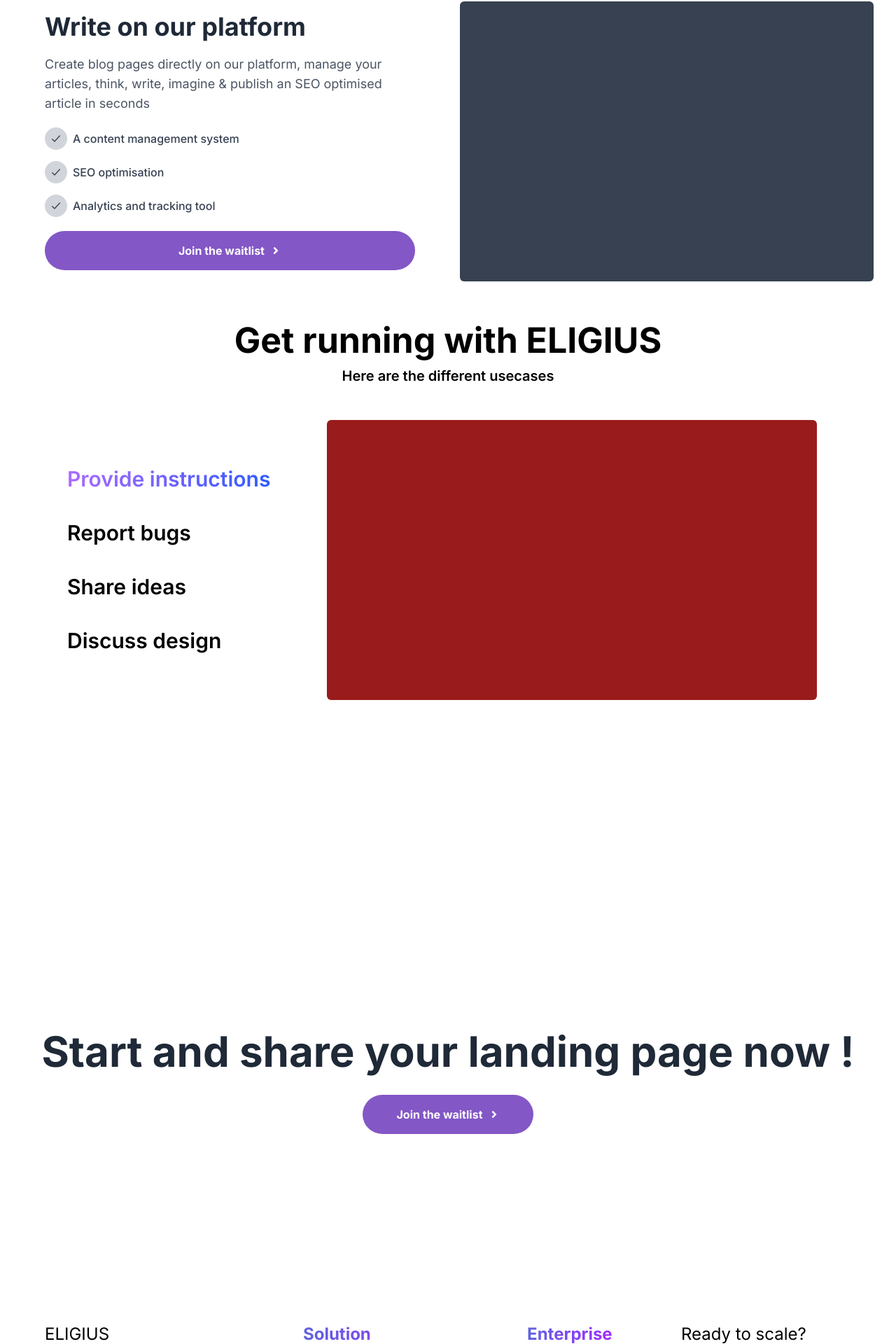
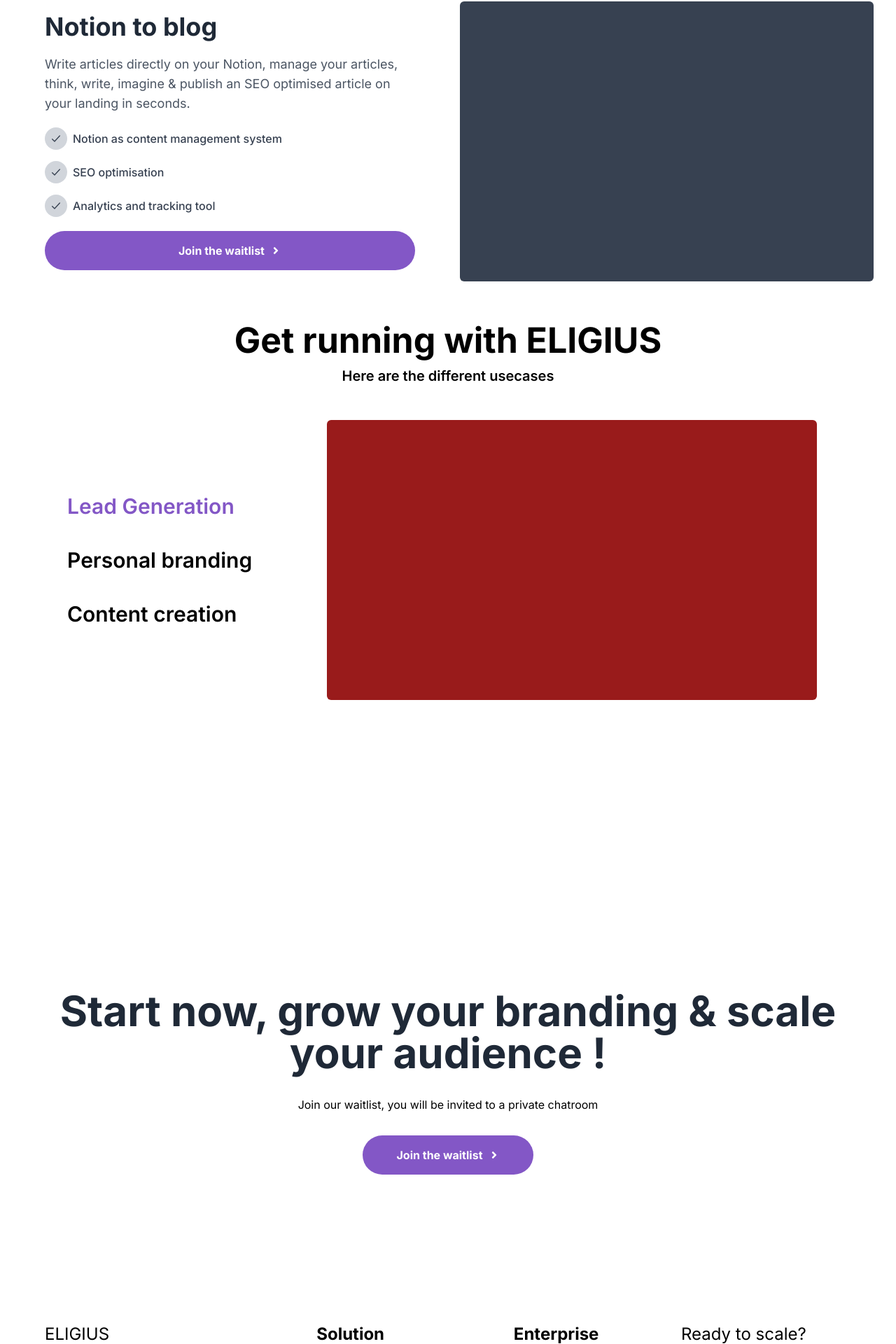
Before and after one commit to MehdiKhoudali/blog, a Next.js app in the folder eligius/: page / in a window 1280 px wide. Shown: the part 2034-3954 px from the top of the page at 70% size. Built offline with nearby package versions, Linux system fonts and the light colour scheme.

Commit message:
Added new things

```diff
--- a/eligius/app/sections/Cta.tsx
+++ b/eligius/app/sections/Cta.tsx
@@ -3,7 +3,8 @@
 export default function Cta() {
 	return (
 		<section className="md:h-[70vh] text-center px-4 bg-white py-24 flex flex-col justify-center gap-5 md:gap-8">
-            <h2 id="hero_h1" className="sm:leading-[1.5rem] text-gray-800 font-bold text-[3rem] md:text-6xl">Start and share your landing page now !</h2>
+            <h2 id="hero_h1" className="sm:leading-[1.5rem] text-center text-gray-800 font-bold text-[3rem] md:text-6xl">Start now, grow your branding & scale your audience !</h2>
+            <p>Join our waitlist, you will be invited to a private chatroom</p>
             <div className="flex flex-col gap-2 md:gap-4 md:flex-row justify-center">
                 <JoinWaitlist />
             </div>
--- a/eligius/app/sections/Features.tsx
+++ b/eligius/app/sections/Features.tsx
@@ -35,10 +35,10 @@
             </div>
             <div className="my-8 flex flex-col md:flex-row justify-center md:justify-between items-center w-full gap-8">
                 <div className="w-full md:w-[50%] flex text-left flex-col gap-5 md:px-8">
-                    <h3 className="text-gray-800 font-bold text-4xl">Write on our platform</h3>
-                    <p className="text-gray-600 font-regular text-lg">Create blog pages directly on our platform, manage your articles, think, write, imagine & publish an SEO optimised article in seconds</p>
+                    <h3 className="text-gray-800 font-bold text-4xl">Notion to blog</h3>
+                    <p className="text-gray-600 font-regular text-lg">Write articles directly on your Notion, manage your articles, think, write, imagine & publish an SEO optimised article on your landing in seconds.</p>
                     <ul className="flex flex-col gap-4">
-                        <li className="flex gap-2 items-center font-medium text-gray-700">{Check}A content management system</li>
+                        <li className="flex gap-2 items-center font-medium text-gray-700">{Check}Notion as content management system</li>
                         <li className="flex gap-2 items-center font-medium text-gray-700">{Check}SEO optimisation</li>
                         <li className="flex gap-2 items-center font-medium text-gray-700">{Check}Analytics and tracking tool</li>
                     </ul>
--- a/eligius/app/sections/Footer.tsx
+++ b/eligius/app/sections/Footer.tsx
@@ -14,7 +14,7 @@
         </p>
       </div>
       <div className='flex flex-col gap-8 text-left top-2'>
-        <h3 className='font-bold text-2xl text-transparent bg-clip-text bg-gradient-to-r from-[#5E63DE] to-[#A22CFF]'>
+        <h3 className='font-bold text-2xl text-black'>
           Solution
         </h3>
         <Link
@@ -33,11 +33,11 @@
           href='#'
           className='text-gray-500 hover:text-transparent hover:bg-clip-text hover:bg-gradient-to-r hover:from-[#5E63DE] hover:to-[#A22CFF]'
         >
-          Content management system
+          Notion as CMS
         </Link>
       </div>
       <div className='flex flex-col gap-8 text-left top-2'>
-        <h3 className='font-bold text-2xl text-transparent bg-clip-text bg-gradient-to-r from-[#5E63DE] to-[#A22CFF]'>
+        <h3 className='font-bold text-2xl text-black'>
           Enterprise
         </h3>
         <Link
--- a/eligius/app/sections/UseCases.tsx
+++ b/eligius/app/sections/UseCases.tsx
@@ -3,14 +3,13 @@
 import Image from 'next/image';
 
 const TOOGLE_OPTIONS = {
-    PROVIDE_INSTRUCTIONS: 'Provide instructions',
-    REPORT_BUGS: 'Report bugs',
-    SHARE_IDEAS: 'Share ideas',
-    DISCUSS_DESIGN: 'Discuss design',
+    LEADS_GENERATION: 'Lead Generation',
+    PERSONAL_BRANDING: 'Personal Branding',
+    CONTENT_CREATION: 'Content creation',
 }
 
 export default function UseCases() {
-    const [toggleOption, setToggleOption] = useState(TOOGLE_OPTIONS.PROVIDE_INSTRUCTIONS);
+    const [toggleOption, setToggleOption] = useState(TOOGLE_OPTIONS.LEADS_GENERATION);
 
     return (
         <div id="usecases" className="px-4 md:px-16 min-h-[100vh] text-center">
@@ -18,25 +17,21 @@
             <p className="font-semibold text-[20px] dark:text-[#7A7A7A]">Here are the different usecases</p>
             <div className="md:flex md:justify-center w-full items-center pt-4 md:mt-8">
                 <div className="md:mx-8 flex-row md:w-[30%] justify-center md:flex-col flex text-center md:text-left">
-                    <button className="text-center md:text-left my-4 mx-2 md:mx-0" onClick={() => setToggleOption(TOOGLE_OPTIONS.PROVIDE_INSTRUCTIONS)}>
-                        <h4 className={toggleOption === TOOGLE_OPTIONS.PROVIDE_INSTRUCTIONS ? "md:text-[30px] rounded-md font-semibold text-gray-600 text-transparent bg-clip-text bg-gradient-to-r from-[#AC6AFF] to-[#2859FF]" : "md:text-[30px] font-semibold text-black"}>Provide instructions</h4>
+                    <button className="text-center md:text-left my-4 mx-2 md:mx-0" onClick={() => setToggleOption(TOOGLE_OPTIONS.LEADS_GENERATION)}>
+                        <h4 className={toggleOption === TOOGLE_OPTIONS.LEADS_GENERATION ? "md:text-[30px] rounded-md font-semibold text-[#8357C6]" : "md:text-[30px] font-semibold text-black"}>Lead Generation</h4>
                     </button>
-                    <button className="text-center md:text-left my-4 mx-2 md:mx-0" onClick={() => setToggleOption(TOOGLE_OPTIONS.REPORT_BUGS)}>
-                        <h4 className={toggleOption === TOOGLE_OPTIONS.REPORT_BUGS ? "md:text-[30px] rounded-md font-semibold text-gray-600 text-transparent bg-clip-text bg-gradient-to-r from-[#AC6AFF] to-[#2859FF]" : "md:text-[30px] font-semibold text-black"}>Report bugs</h4>
+                    <button className="text-center md:text-left my-4 mx-2 md:mx-0" onClick={() => setToggleOption(TOOGLE_OPTIONS.PERSONAL_BRANDING)}>
+                        <h4 className={toggleOption === TOOGLE_OPTIONS.PERSONAL_BRANDING ? "md:text-[30px] rounded-md font-semibold text-[#8357C6]" : "md:text-[30px] font-semibold text-black"}>Personal branding</h4>
                     </button>
-                    <button className="text-center md:text-left my-4 mx-2 md:mx-0" onClick={() => setToggleOption(TOOGLE_OPTIONS.SHARE_IDEAS)}>
-                        <h4 className={toggleOption === TOOGLE_OPTIONS.SHARE_IDEAS ? "md:text-[30px] rounded-md font-semibold text-gray-600 text-transparent bg-clip-text bg-gradient-to-r from-[#AC6AFF] to-[#2859FF]" : "md:text-[30px] font-semibold text-black"}>Share ideas</h4>
-                    </button>
-                    <button className="text-center md:text-left my-4 mx-2 md:mx-0" onClick={() => setToggleOption(TOOGLE_OPTIONS.DISCUSS_DESIGN)}>
-                        <h4 className={toggleOption === TOOGLE_OPTIONS.DISCUSS_DESIGN ? "md:text-[30px] rounded-md font-semibold text-gray-600 text-transparent bg-clip-text bg-gradient-to-r from-[#AC6AFF] to-[#2859FF]" : "md:text-[30px] font-semibold text-black"}>Discuss design</h4>
+                    <button className="text-center md:text-left my-4 mx-2 md:mx-0" onClick={() => setToggleOption(TOOGLE_OPTIONS.CONTENT_CREATION)}>
+                        <h4 className={toggleOption === TOOGLE_OPTIONS.CONTENT_CREATION ? "md:text-[30px] rounded-md font-semibold text-[#8357C6]" : "md:text-[30px] font-semibold text-black"}>Content creation</h4>
                     </button>
                 </div>
 
                 <div className="md:mx-8 md:w-[70%] my-4 md:my-0 rounded-md">
-                    {toggleOption === TOOGLE_OPTIONS.PROVIDE_INSTRUCTIONS && <div className="h-[400px] w-full md:w-[700px] bg-red-800 rounded-md"></div>}
-                    {toggleOption === TOOGLE_OPTIONS.REPORT_BUGS && <div className="h-[400px] w-full md:w-[700px] bg-green-800 rounded-md"></div>}
-                    {toggleOption === TOOGLE_OPTIONS.SHARE_IDEAS && <div className="h-[400px] w-full md:w-[700px] bg-blue-800 rounded-md"></div>}
-                    {toggleOption === TOOGLE_OPTIONS.DISCUSS_DESIGN && <div className="h-[400px] w-full md:w-[700px] bg-gray-800 rounded-md"></div>}
+                    {toggleOption === TOOGLE_OPTIONS.LEADS_GENERATION && <div className="h-[400px] w-full md:w-[700px] bg-red-800 rounded-md"></div>}
+                    {toggleOption === TOOGLE_OPTIONS.PERSONAL_BRANDING && <div className="h-[400px] w-full md:w-[700px] bg-green-800 rounded-md"></div>}
+                    {toggleOption === TOOGLE_OPTIONS.CONTENT_CREATION && <div className="h-[400px] w-full md:w-[700px] bg-blue-800 rounded-md"></div>}
                 </div>
             </div>
         </div>
```
